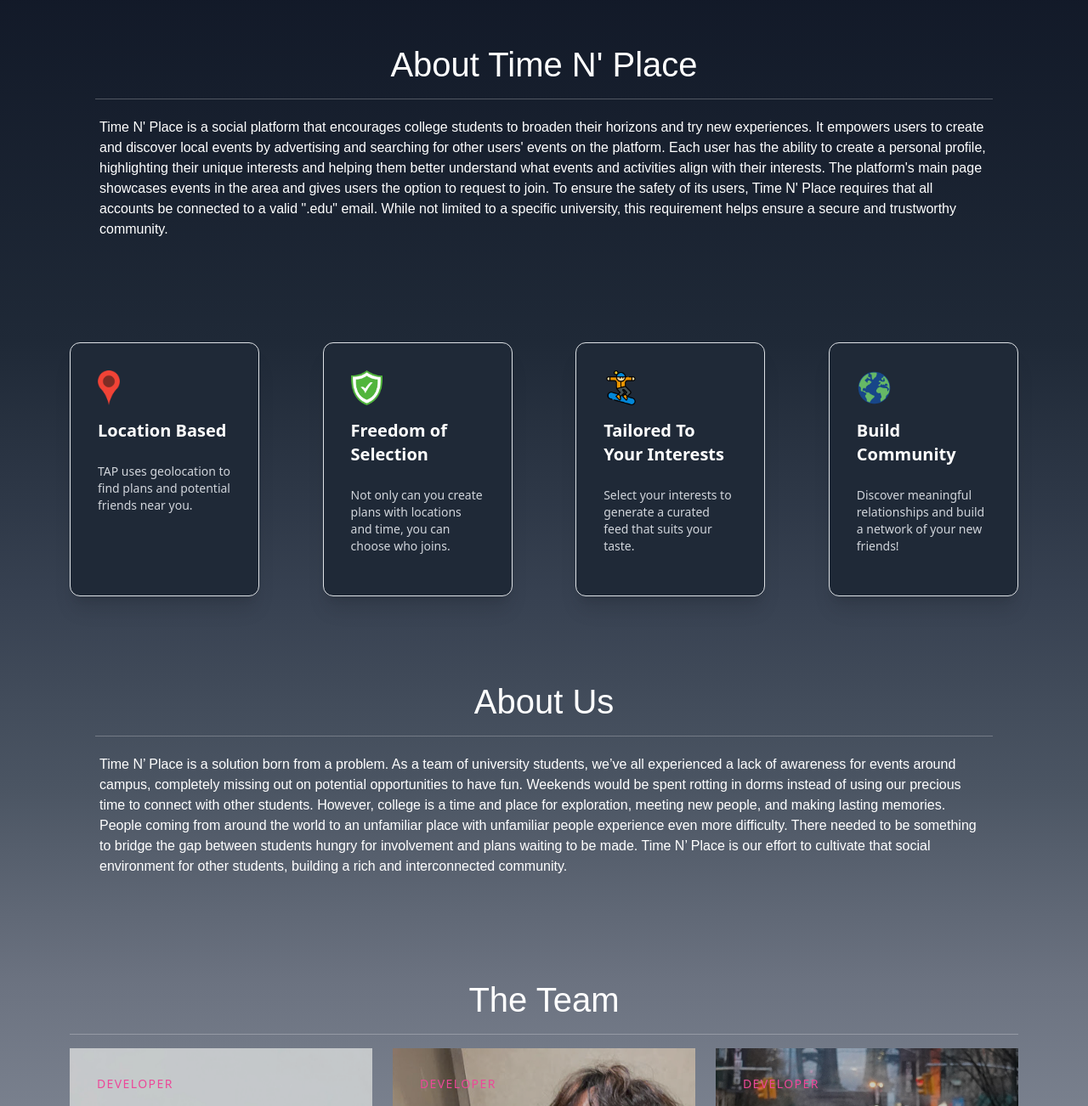
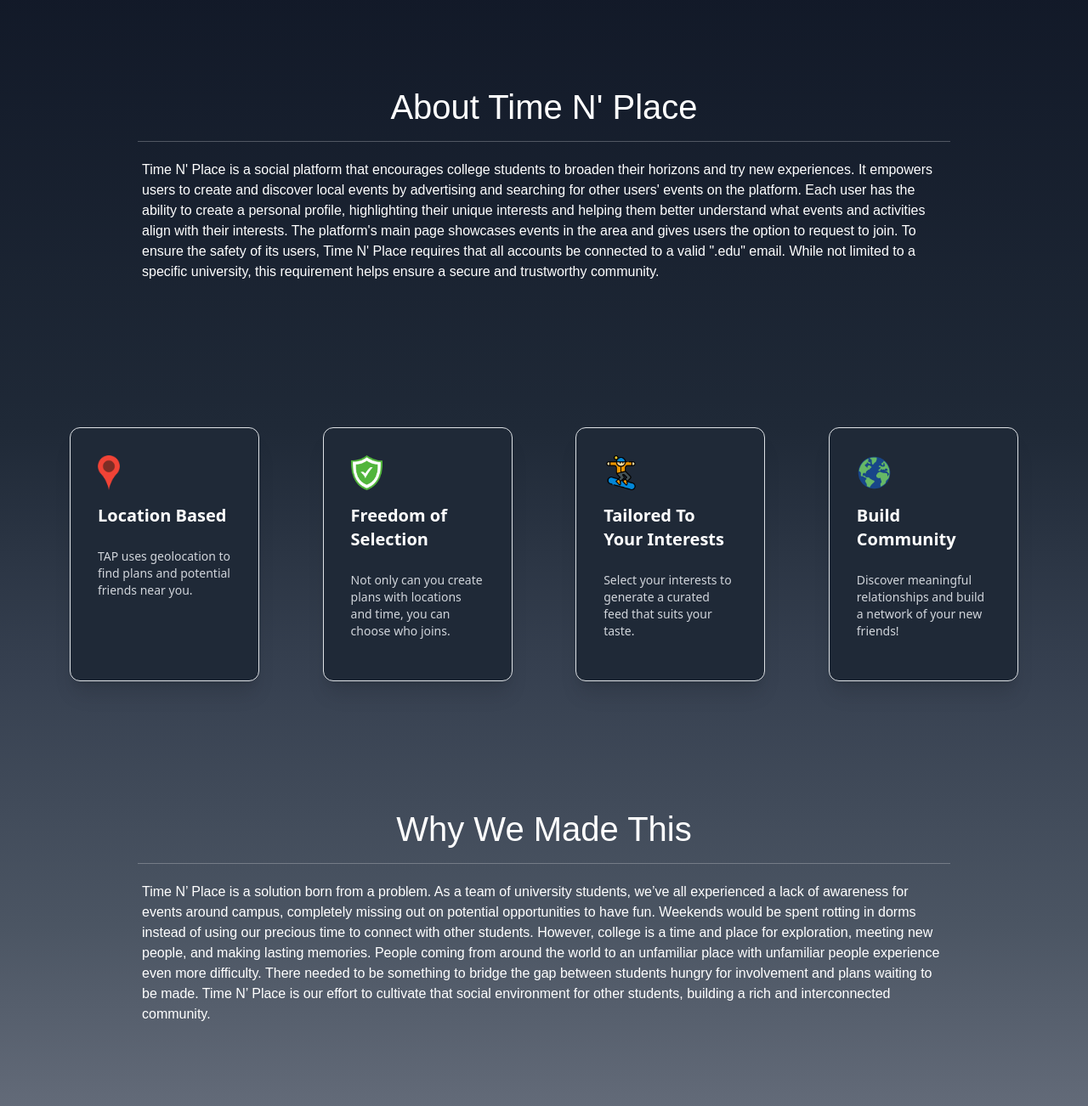
Before and after one commit to jarenadams21/friends-fe, a React (Create React App) app: page / in a window 1280 px wide. Shown: the part 848-2150 px from the top of the page at 85% size. Built offline with nearby package versions, Linux system fonts and the light colour scheme.

Commit message:
fixing links

```diff
--- a/src/App.tsx
+++ b/src/App.tsx
@@ -24,7 +24,6 @@ function App() {
           <Route path="/registration" element={<RegistrationScreen />} />
           <Route path="/profile/:id" element={<Profile />} />
           <Route path="/feed/:id" element={<Feed />} />
-          <Route path="/about" element={<LearnMore />} />
           <Route path="/my-plans" element={<MyPlans />} />
           <Route path="/plan" element={<Event/>}/>
         </Routes>
--- a/src/Home-Page/About-Us.tsx
+++ b/src/Home-Page/About-Us.tsx
@@ -16,7 +16,7 @@ export default function AboutUs() {
   return (
     <Container>
     <section className="text-white">
-      <h1 style={headerStyle}>About Us</h1> <hr />
+      <h1 style={headerStyle}>Why We Made This</h1> <hr />
       <p style={{ ...paragraphStyle, padding: "5px" }}>
         Time N’ Place is a solution born from a problem. As a team of university
         students, we’ve all experienced a lack of awareness for events around
--- a/src/Home-Page/WelcomePart2.tsx
+++ b/src/Home-Page/WelcomePart2.tsx
@@ -42,7 +42,7 @@ export default function WelcomePage() {
 
               <a
                 className="font-bold block w-full rounded border border-red-600 px-12 py-3 text-sm text-white hover:bg-red-600 focus:outline-none focus:ring active:bg-red-500 sm:w-auto no-underline"
-                href="/about"
+                href="#section2"
               >
                 Learn More
               </a>
@@ -50,7 +50,7 @@ export default function WelcomePage() {
           </div>
         </div>
         <div
-        style={{ padding: "100px" }}
+        style={{ padding: "150px" }}
         className="bg-gradient-to-t bg-gray-900 via-gray-850 from-gray-800"
       >
         <LearnMore />
@@ -60,7 +60,7 @@ export default function WelcomePage() {
         </div>
       </section>
       <div
-        style={{ padding: "100px" }}
+        style={{ padding: "150px" }}
         className="bg-gradient-to-t bg-gray-700 via-gray-600 from-gray-500"
       >
         <AboutUs />
--- a/src/pages/Footer.tsx
+++ b/src/pages/Footer.tsx
@@ -10,7 +10,7 @@ const Footer: React.FC = () => {
           </p>
           <ul className="nav justify-content-center justify-content-md-end">
             <li className="nav-item" style={{ fontFamily: '"Futura", sans-serif', color: "white" }}>
-              <a className="nav-link text-reset no-underline hover:scale-90 duration-150" href="/about">About</a>
+              <a className="nav-link text-reset no-underline hover:scale-90 duration-150" href="/#section2">About</a>
             </li>
             <li className="nav-item" style={{ fontFamily: '"Futura", sans-serif', color: "white" }}>
               <a className="nav-link text-reset no-underline hover:scale-90 duration-150" href="#section1">Contact</a>
--- a/src/pages/LearnMore.tsx
+++ b/src/pages/LearnMore.tsx
@@ -15,7 +15,7 @@ export default function LearnMore() {
   };
 
   return (
-    <div>
+    <div id="section2">
     <Container>
       <section className="text-white">
           <h1 style={headerStyle}>About Time N' Place </h1> <hr />
--- a/src/pages/WelcomePart2.tsx
+++ b/src/pages/WelcomePart2.tsx
@@ -20,14 +20,14 @@ export default function WelcomePage() {
           <div className="mt-8 flex flex-wrap justify-center gap-4">
             <a
               className="block w-full rounded border border-blue-600 bg-blue-600 px-12 py-3 text-sm font-medium text-white hover:bg-transparent hover:text-white focus:outline-none focus:ring active:text-opacity-75 sm:w-auto"
-              href="login"
+              href="/login"
             >
               Login
             </a>
 
             <a
               className="block w-full rounded border border-blue-600 px-12 py-3 text-sm font-medium text-white hover:bg-blue-600 focus:outline-none focus:ring active:bg-blue-500 sm:w-auto"
-              href="/about"
+              href="#section2"
             >
               Learn More
             </a>
```
